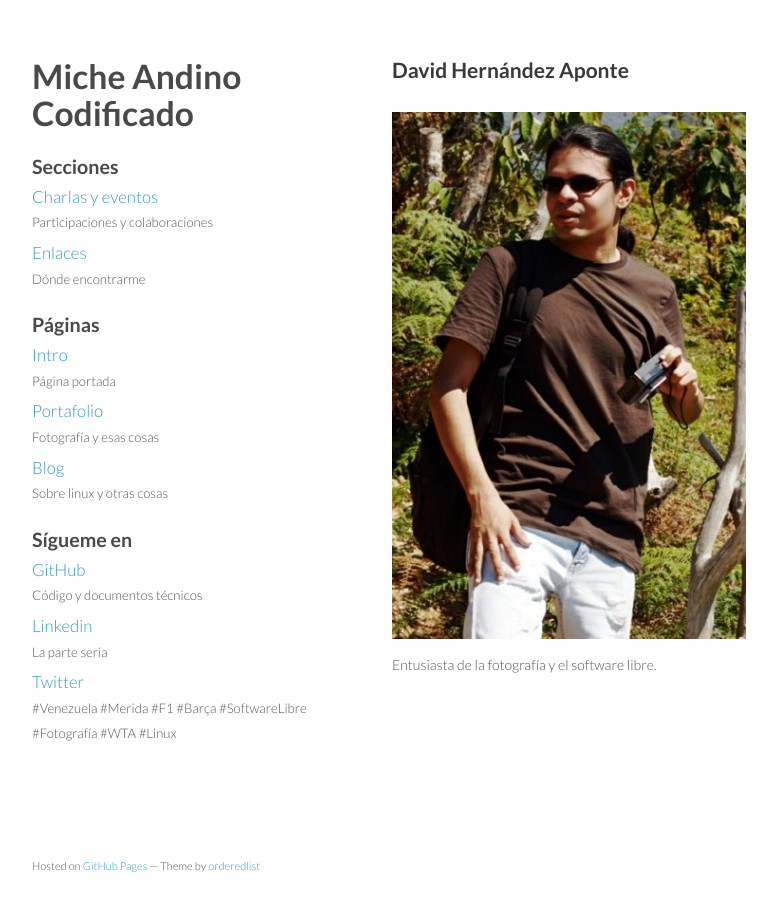
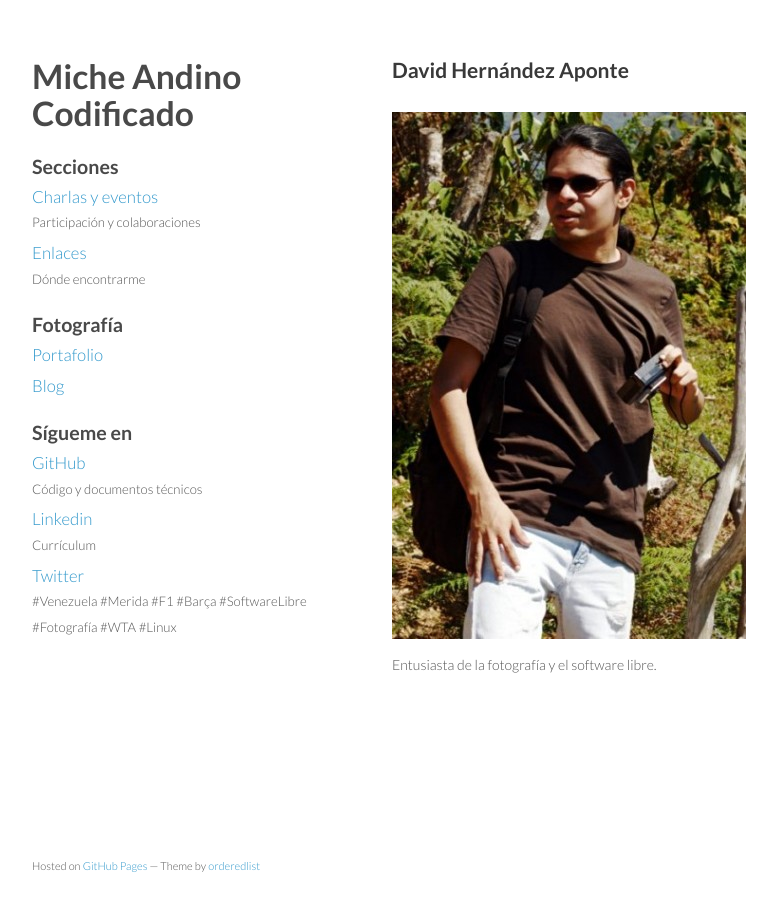
Before and after one commit to davidhdz/davidhdz.github.io, a Jekyll site: the page built from index.html, in a window 1280 px wide. Shown: the whole page, without its empty margins (178-955 px from the left). Built offline with Jekyll 4.4.1, drawn with Linux system fonts in a browser that asks for light colours; nearby versions of some CDN libraries; Markdown is read by kramdown in place of the engine named in the settings; comment, search, counter and statistics services are not loaded.

Commit message:
La sección Páginas pasa a llamarse Fotografía

```diff
--- a/_layouts/default.html
+++ b/_layouts/default.html
@@ -54,19 +54,18 @@
         <h1><a href="/">Miche Andino Codificado</a></h1>
 
         <h3>Secciones</h3>
-        <p class="view"><a href="/charlas.html">Charlas y eventos</a><br/><small>Participaciones y colaboraciones</small></p>
+        <p class="view"><a href="/charlas.html">Charlas y eventos</a><br/><small>Participación y colaboraciones</small></p>
         <p class="view"><a href="/links.html">Enlaces</a><br/><small>Dónde encontrarme</small></p>
 
 
-        <h3>Páginas</h3>
-        <p class="view"><a href="http://davidhdz.tk" target="_blank">Intro</a><br/><small>Página portada</small></li>
-        <p class="view"><a href="http://portfolio.davidhdz.tk" target="_blank">Portafolio</a><br/><small>Fotografía y esas cosas</small></li>
-        <p class="view"><a href="http://meridaspot.blogspot.com" target="_blank">Blog</a><br/><small>Sobre linux y otras cosas</small></li>
+        <h3>Fotografía</h3>
+        <p class="view"><a href="http://portfolio.davidhdz.tk" target="_blank">Portafolio</a></li>
+        <p class="view"><a href="http://blog.davidhdz.tk" target="_blank">Blog</a></li>
 
 
         <h3>Sígueme en</h3>
         <p class="view"><a href="http://github.com/davidhdz" target="_blank">GitHub</a><br/><small>Código y documentos técnicos</small></li>
-        <p class="view"><a href="http://ve.linkedin.com/in/davidhdz" target="_blank">Linkedin</a><br/><small>La parte seria</small></li>
+        <p class="view"><a href="http://ve.linkedin.com/in/davidhdz" target="_blank">Linkedin</a><br/><small>Currículum</small></li>
         <p class="view"><a href="http://twitter.com/davidhdz" target="_blank">Twitter</a><br/><small>#Venezuela #Merida #F1 #Barça #SoftwareLibre #Fotografía #WTA #Linux</small></li>
       </header>
 
```
